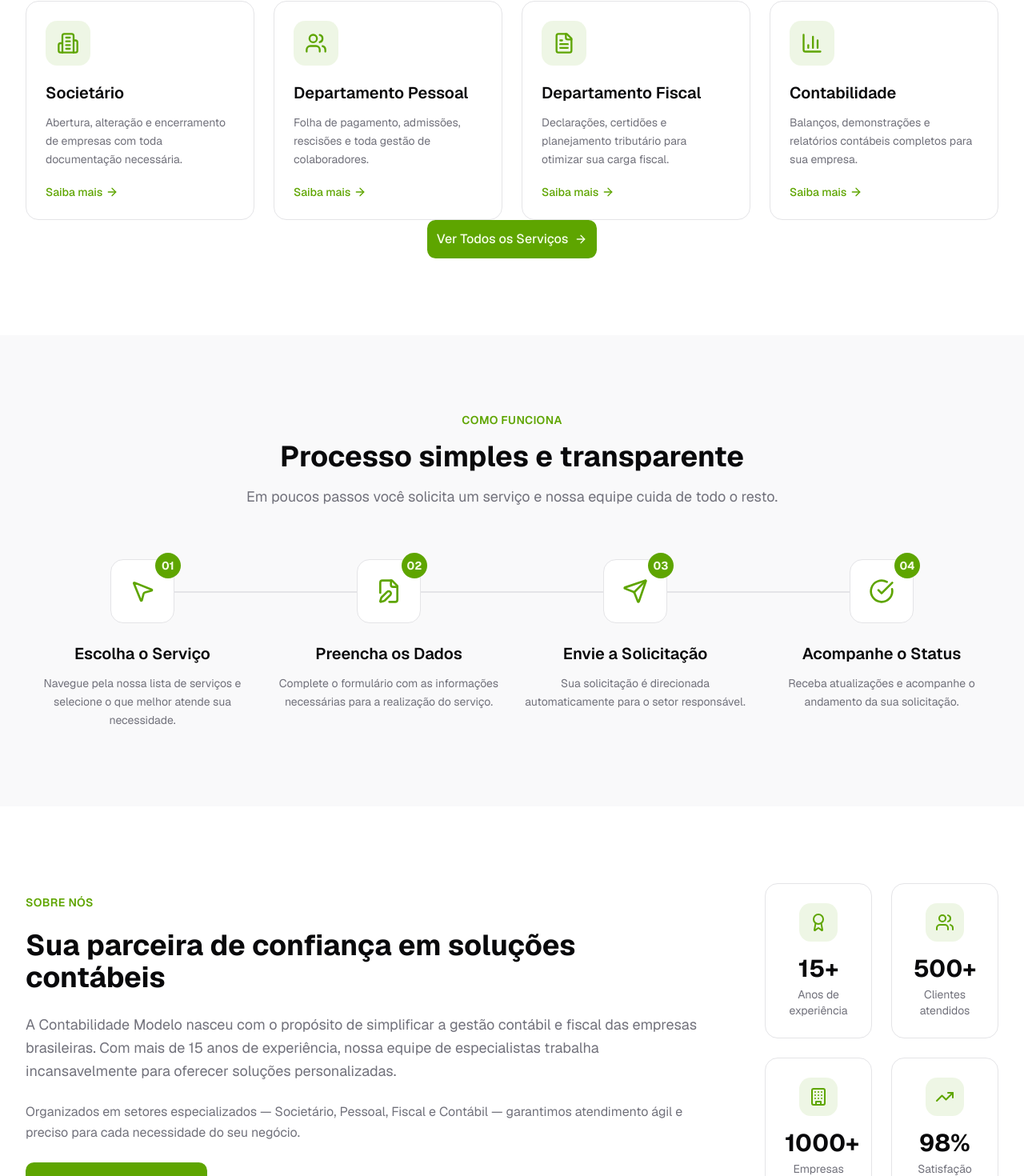
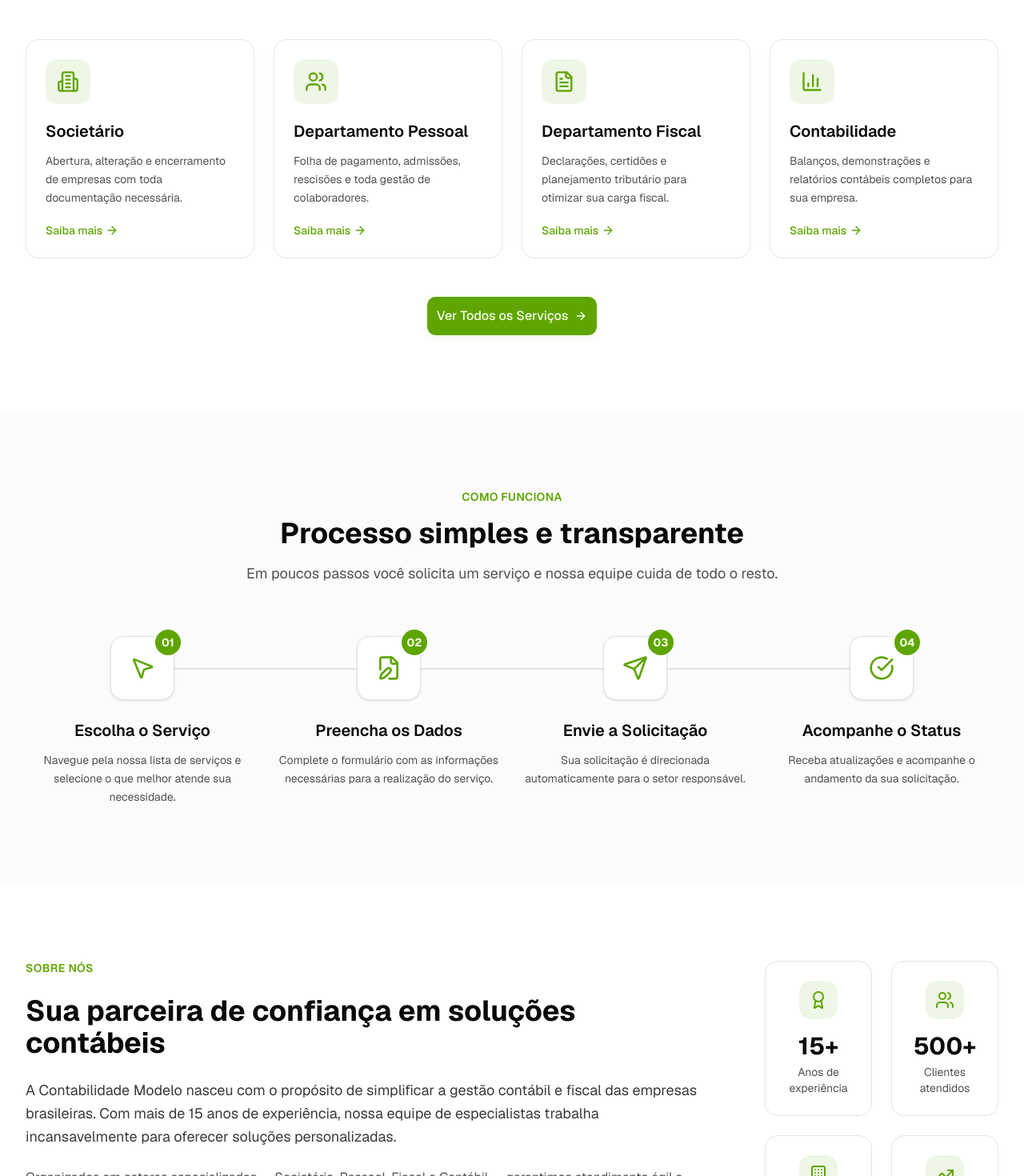
Before and after one commit to ParksCompany/contabil-project, a Next.js app: page / in a window 1280 px wide. Shown: the part 1289-2759 px from the top of the page at 80% size. Built offline with nearby package versions, Linux system fonts and the light colour scheme.

Commit message:
style: fix some components

```diff
--- a/app/_components/home/About.tsx
+++ b/app/_components/home/About.tsx
@@ -13,15 +13,15 @@ export default function About() {
                         <h2 className="text-3xl md:text-4xl font-bold text-foreground">
                             Sua parceira de confiança em soluções contábeis
                         </h2>
-                        <div className="flex flex-col gap-6">
-                            <p className="text-muted-foreground text-lg leading-relaxed">
+                        <div className="flex flex-col gap-6 mb-8">
+                            <p className="text-foreground/80 text-lg leading-relaxed">
                                 A Contabilidade Modelo nasceu com o propósito de simplificar a gestão contábil e fiscal das empresas brasileiras. Com mais de 15 anos de experiência, nossa equipe de especialistas trabalha incansavelmente para oferecer soluções personalizadas.
                             </p>
-                            <p className="text-muted-foreground leading-relaxed">
+                            <p className="text-foreground/70 leading-relaxed">
                                 Organizados em setores especializados — Societário, Pessoal, Fiscal e Contábil — garantimos atendimento ágil e preciso para cada necessidade do seu negócio.
                             </p>
                         </div>
-                        <Link href="/sobre">
+                        <Link href="/sobre" className="inline-block">
                             <Button className="inline-flex items-center justify-center gap-2 whitespace-nowrap font-medium ring-offset-background transition-all duration-200 focus-visible:outline-none focus-visible:ring-2 focus-visible:ring-ring focus-visible:ring-offset-2 disabled:pointer-events-none disabled:opacity-50 [&amp;_svg]:pointer-events-none [&amp;_svg]:size-4 [&amp;_svg]:shrink-0 bg-primary text-primary-foreground hover:bg-primary/90 shadow-emerald-subtle hover:shadow-emerald-glow h-12 rounded-lg px-8 text-base">Conheça Nossa História
                                 <svg xmlns="http://www.w3.org/2000/svg" width="24" height="24" viewBox="0 0 24 24" fill="none" stroke="currentColor" stroke-width="2" stroke-linecap="round" stroke-linejoin="round" className="lucide lucide-arrow-right w-5 h-5">
                                     <path d="M5 12h14"></path>
@@ -42,7 +42,7 @@ export default function About() {
                                 <div className="text-3xl font-bold text-foreground">
                                     15+
                                 </div>
-                                <div className="text-sm text-muted-foreground">
+                                <div className="text-sm text-foreground/70">
                                     Anos de experiência
                                 </div>
                             </div>
@@ -60,7 +60,7 @@ export default function About() {
                                 <div className="text-3xl font-bold text-foreground">
                                     500+
                                 </div>
-                                <div className="text-sm text-muted-foreground">
+                                <div className="text-sm text-foreground/70">
                                     Clientes atendidos
                                 </div>
                             </div>
@@ -85,7 +85,7 @@ export default function About() {
                                 <div className="text-3xl font-bold text-foreground">
                                     1000+
                                 </div>
-                                <div className="text-sm text-muted-foreground">
+                                <div className="text-sm text-foreground/70">
                                     Empresas abertas
                                 </div>
                             </div>
@@ -101,7 +101,7 @@ export default function About() {
                                 <div className="text-3xl font-bold text-foreground">
                                     98%
                                 </div>
-                                <div className="text-sm text-muted-foreground">
+                                <div className="text-sm text-foreground/70">
                                     Satisfação
                                 </div>
                             </div>
--- a/app/_components/home/HowItWorks.tsx
+++ b/app/_components/home/HowItWorks.tsx
@@ -1,6 +1,6 @@
 export default function HowItWorks() {
     return(
-        <section className="section-padding bg-muted/50">
+        <section className="section-padding bg-muted/30">
             <div className="container-custom">
                 <div className="text-center max-w-2xl mx-auto flex flex-col gap-4 mb-16">
                     <span className="inline-block text-sm font-semibold text-primary tracking-wide uppercase">
@@ -9,7 +9,7 @@ export default function HowItWorks() {
                     <h2 className="text-3xl md:text-4xl font-bold text-foreground">
                         Processo simples e transparente
                     </h2>
-                    <p className="text-muted-foreground text-lg">
+                    <p className="text-foreground/70 text-lg">
                         Em poucos passos você solicita um serviço e nossa equipe cuida de todo o resto.
                     </p>
                 </div>
@@ -33,7 +33,7 @@ export default function HowItWorks() {
                             <h3 className="text-xl font-semibold text-foreground">
                                 Escolha o Serviço
                             </h3>
-                            <p className="text-muted-foreground text-sm leading-relaxed">
+                            <p className="text-foreground/70 text-sm leading-relaxed">
                                 Navegue pela nossa lista de serviços e selecione o que melhor atende sua necessidade.
                             </p>
                         </div>
@@ -57,7 +57,7 @@ export default function HowItWorks() {
                             <h3 className="text-xl font-semibold text-foreground">
                                 Preencha os Dados
                             </h3>
-                            <p className="text-muted-foreground text-sm leading-relaxed">
+                            <p className="text-foreground/70 text-sm leading-relaxed">
                                 Complete o formulário com as informações necessárias para a realização do serviço.
                             </p>
                         </div>
@@ -80,7 +80,7 @@ export default function HowItWorks() {
                             <h3 className="text-xl font-semibold text-foreground">
                                 Envie a Solicitação
                             </h3>
-                            <p className="text-muted-foreground text-sm leading-relaxed">
+                            <p className="text-foreground/70 text-sm leading-relaxed">
                                 Sua solicitação é direcionada automaticamente para o setor responsável.
                             </p>
                         </div>
@@ -103,7 +103,7 @@ export default function HowItWorks() {
                             <h3 className="text-xl font-semibold text-foreground">
                                 Acompanhe o Status
                             </h3>
-                            <p className="text-muted-foreground text-sm leading-relaxed">
+                            <p className="text-foreground/70 text-sm leading-relaxed">
                                 Receba atualizações e acompanhe o andamento da sua solicitação.
                             </p>
                         </div>
--- a/app/_components/home/Services.tsx
+++ b/app/_components/home/Services.tsx
@@ -4,14 +4,14 @@ export default function Services() {
     return(
         <section className="section-padding bg-background">
             <div className="container-custom">
-                <div className="text-center max-w-2xl mx-auto flex flex-col gap-4">
+                <div className="text-center max-w-2xl mx-auto flex flex-col gap-4 mb-12">
                     <span className="inline-block text-sm font-semibold text-primary tracking-wide uppercase">Nossos Serviços</span>
                     <h2 className="text-3xl md:text-4xl font-bold text-foreground">Soluções completas para sua empresa</h2>
-                    <p className="text-muted-foreground text-lg">
+                    <p className="text-foreground/70 text-lg">
                         Oferecemos uma gama completa de serviços contábeis, organizados por setores especializados para melhor atendê-lo.
                     </p>
                 </div>
-                <div className="flex flex-col md:flex-row lg:flex-row flex-wrap gap-6">
+                <div className="flex flex-col md:flex-row lg:flex-row flex-wrap gap-6 mb-12">
                     <div className="group p-6 rounded-2xl bg-card border border-border card-hover animate-fade-up flex flex-col gap-5 flex-1 min-w-[280px] md:flex-[1_1_calc(50%-12px)] lg:flex-[1_1_calc(25%-18px)]" style={{ animationDelay: '0ms' }}>
                         <div className="w-14 h-14 rounded-xl bg-primary/10 flex items-center justify-center group-hover:bg-primary group-hover:scale-110 transition-all duration-300">
                             <svg xmlns="http://www.w3.org/2000/svg" width="24" height="24" viewBox="0 0 24 24" fill="none" stroke="currentColor" stroke-width="2" stroke-linecap="round" stroke-linejoin="round" className="lucide lucide-building2 w-7 h-7 text-primary group-hover:text-primary-foreground transition-colors">
@@ -28,7 +28,7 @@ export default function Services() {
                             <h3 className="text-xl font-semibold text-foreground">
                                 Societário
                             </h3>
-                            <p className="text-muted-foreground text-sm leading-relaxed">
+                            <p className="text-foreground/70 text-sm leading-relaxed">
                                 Abertura, alteração e encerramento de empresas com toda documentação necessária.
                             </p>
                         </div>
@@ -53,7 +53,7 @@ export default function Services() {
                             <h3 className="text-xl font-semibold text-foreground">
                                 Departamento Pessoal
                             </h3>
-                            <p className="text-muted-foreground text-sm leading-relaxed">
+                            <p className="text-foreground/70 text-sm leading-relaxed">
                                 Folha de pagamento, admissões, rescisões e toda gestão de colaboradores.
                             </p>
                         </div>
@@ -79,7 +79,7 @@ export default function Services() {
                             <h3 className="text-xl font-semibold text-foreground">
                                 Departamento Fiscal
                             </h3>
-                            <p className="text-muted-foreground text-sm leading-relaxed">
+                            <p className="text-foreground/70 text-sm leading-relaxed">
                                 Declarações, certidões e planejamento tributário para otimizar sua carga fiscal.
                             </p>
                         </div>
@@ -104,7 +104,7 @@ export default function Services() {
                             <h3 className="text-xl font-semibold text-foreground">
                                 Contabilidade
                             </h3>
-                            <p className="text-muted-foreground text-sm leading-relaxed">
+                            <p className="text-foreground/70 text-sm leading-relaxed">
                                 Balanços, demonstrações e relatórios contábeis completos para sua empresa.
                             </p>
                         </div>
@@ -117,7 +117,7 @@ export default function Services() {
                         </a>
                     </div>
                 </div>
-                <div className="text-center flex flex-col gap-12">
+                <div className="text-center mt-12">
                     <a href="/services">
                         <Button className="cursor-pointer inline-flex items-center justify-center gap-2 whitespace-nowrap font-medium ring-offset-background transition-all duration-200 focus-visible:outline-none focus-visible:ring-2 focus-visible:ring-ring focus-visible:ring-offset-2 disabled:pointer-events-none disabled:opacity-50 [&amp;_svg]:pointer-events-none [&amp;_svg]:size-4 [&amp;_svg]:shrink-0 bg-primary text-primary-foreground hover:bg-primary/90 shadow-emerald-subtle hover:shadow-emerald-glow h-12 rounded-lg px-8 text-base">
                             Ver Todos os Serviços
--- a/app/_components/services/ServiceCard.tsx
+++ b/app/_components/services/ServiceCard.tsx
@@ -38,10 +38,10 @@ export default function ServiceCard({
           <h3 className="text-foreground text-xl font-semibold">{title}</h3>
         </div>
       </div>
-      <p className="text-muted-foreground mb-4 text-sm leading-relaxed">
+      <p className="text-foreground/70 mb-4 text-sm leading-relaxed">
         {description}
       </p>
-      <div className="text-muted-foreground mb-6 flex items-center gap-2 text-sm">
+      <div className="text-foreground/70 mb-6 flex items-center gap-2 text-sm">
         <svg
           xmlns="http://www.w3.org/2000/svg"
           width="24"
--- a/app/globals.css
+++ b/app/globals.css
@@ -55,33 +55,44 @@
 }
 
 /* =========================================
-   TOKENS BASE — HSL (Lovable)
+   TOKENS BASE — OKLCH (Lovable)
    ========================================= */
 :root {
   --radius: 0.65rem;
+
   --background: oklch(1 0 0);
   --foreground: oklch(0.141 0.005 285.823);
+
   --card: oklch(1 0 0);
   --card-foreground: oklch(0.141 0.005 285.823);
+
   --popover: oklch(1 0 0);
   --popover-foreground: oklch(0.141 0.005 285.823);
+
   --primary: oklch(0.648 0.2 131.684);
   --primary-foreground: oklch(0.986 0.031 120.757);
-    --secondary: oklch(0.967 0.001 286.375);
-    --secondary-foreground: oklch(0.21 0.006 285.885);
-    --muted: oklch(0.967 0.001 286.375);
-    --muted-foreground: oklch(0.552 0.016 285.938);
-    --accent: oklch(0.967 0.001 286.375);
-    --accent-foreground: oklch(0.21 0.006 285.885);
+
+  --secondary: oklch(0.95 0.002 286.375);
+  --secondary-foreground: oklch(0.25 0.006 285.885);
+
+  --muted: oklch(0.96 0.001 286.375);
+  --muted-foreground: oklch(0.45 0.016 285.938);
+
+  --accent: oklch(0.94 0.003 286.375);
+  --accent-foreground: oklch(0.25 0.006 285.885);
+
   --destructive: oklch(0.577 0.245 27.325);
+
   --border: oklch(0.92 0.004 286.32);
   --input: oklch(0.92 0.004 286.32);
   --ring: oklch(0.841 0.238 128.85);
+
   --chart-1: oklch(0.871 0.15 154.449);
   --chart-2: oklch(0.723 0.219 149.579);
   --chart-3: oklch(0.627 0.194 149.214);
   --chart-4: oklch(0.527 0.154 150.069);
   --chart-5: oklch(0.448 0.119 151.328);
+
   --sidebar: oklch(0.985 0 0);
   --sidebar-foreground: oklch(0.141 0.005 285.823);
   --sidebar-primary: oklch(0.648 0.2 131.684);
@@ -90,52 +101,75 @@
   --sidebar-accent-foreground: oklch(0.21 0.006 285.885);
   --sidebar-border: oklch(0.92 0.004 286.32);
   --sidebar-ring: oklch(0.841 0.238 128.85);
+
+  /* Variáveis customizadas para gradientes e sombras
+     — usando OKLCH direto, sem hsl() para não quebrar */
+  --gradient-primary: linear-gradient(
+    135deg,
+    var(--primary) 0%,
+    color-mix(in oklch, var(--primary) 80%, transparent) 100%
+  );
+
+  --shadow-emerald-subtle: 0 2px 8px -2px
+    color-mix(in oklch, var(--primary) 20%, transparent);
+
+  --shadow-emerald-glow: 0 4px 16px -4px
+    color-mix(in oklch, var(--primary) 40%, transparent);
+
+  --shadow-card: 0 1px 3px 0
+      color-mix(in oklch, var(--foreground) 10%, transparent),
+    0 1px 2px -1px
+      color-mix(in oklch, var(--foreground) 10%, transparent);
+
+  --shadow-neon: 0 0 20px
+    color-mix(in oklch, var(--primary) 30%, transparent);
+
+  --transition-smooth: all 0.3s cubic-bezier(0.4, 0, 0.2, 1);
 }
 
 .dark {
   --background: oklch(0.141 0.005 285.823);
   --foreground: oklch(0.985 0 0);
+
   --card: oklch(0.21 0.006 285.885);
   --card-foreground: oklch(0.985 0 0);
+
   --popover: oklch(0.21 0.006 285.885);
   --popover-foreground: oklch(0.985 0 0);
+
   --primary: oklch(0.648 0.2 131.684);
   --primary-foreground: oklch(0.986 0.031 120.757);
-    --secondary: oklch(0.274 0.006 286.033);
+
+  --secondary: oklch(0.28 0.006 286.033);
   --secondary-foreground: oklch(0.985 0 0);
-    --muted: oklch(0.274 0.006 286.033);
-    --muted-foreground: oklch(0.705 0.015 286.067);
-    --accent: oklch(0.274 0.006 286.033);
+
+  --muted: oklch(0.25 0.006 286.033);
+  --muted-foreground: oklch(0.75 0.015 286.067);
+
+  --accent: oklch(0.30 0.006 286.033);
   --accent-foreground: oklch(0.985 0 0);
+
   --destructive: oklch(0.704 0.191 22.216);
-    --border: oklch(1 0 0 / 10%);
-    --input: oklch(1 0 0 / 15%);
+
+  --border: oklch(1 0 0 / 0.1);
+  --input: oklch(1 0 0 / 0.15);
   --ring: oklch(0.405 0.101 131.063);
+
   --chart-1: oklch(0.871 0.15 154.449);
   --chart-2: oklch(0.723 0.219 149.579);
   --chart-3: oklch(0.627 0.194 149.214);
   --chart-4: oklch(0.527 0.154 150.069);
   --chart-5: oklch(0.448 0.119 151.328);
+
   --sidebar: oklch(0.21 0.006 285.885);
   --sidebar-foreground: oklch(0.985 0 0);
   --sidebar-primary: oklch(0.768 0.233 130.85);
   --sidebar-primary-foreground: oklch(0.986 0.031 120.757);
   --sidebar-accent: oklch(0.274 0.006 286.033);
   --sidebar-accent-foreground: oklch(0.985 0 0);
-    --sidebar-border: oklch(1 0 0 / 10%);
+  --sidebar-border: oklch(1 0 0 / 0.1);
   --sidebar-ring: oklch(0.405 0.101 131.063);
 }
-
-  /* Variáveis customizadas para gradientes e sombras */
-  :root {
-    --gradient-primary: linear-gradient(135deg, hsl(var(--primary)) 0%, hsl(var(--primary) / 0.8) 100%);
-    --shadow-emerald-subtle: 0 2px 8px -2px hsl(var(--primary) / 0.2);
-    --shadow-emerald-glow: 0 4px 16px -4px hsl(var(--primary) / 0.4);
-    --shadow-card: 0 1px 3px 0 hsl(var(--foreground) / 0.1), 0 1px 2px -1px hsl(var(--foreground) / 0.1);
-    --shadow-neon: 0 0 20px hsl(var(--primary) / 0.3);
-    --transition-smooth: all 0.3s cubic-bezier(0.4, 0, 0.2, 1);
-  }
-
 
 /* =========================================
    BASE / COMPONENTS / UTILITIES
@@ -225,7 +259,7 @@
   .text-gradient {
     background: var(--gradient-primary);
     -webkit-background-clip: text;
-    -webkit-text-fill-color: transparent;
-    background-clip:  text;
+    background-clip: text;
+    color: transparent;
   }
 }
```
Also changed, not shown: app/_components/home/Location.tsx (+7 -7 lines), app/services/page.tsx (+21 -21 lines). Lines whose indentation alone changed are shown as unchanged.
